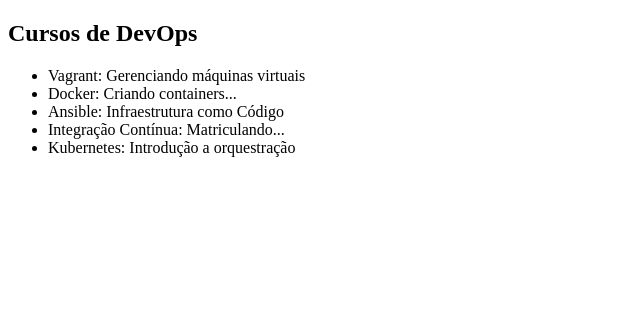
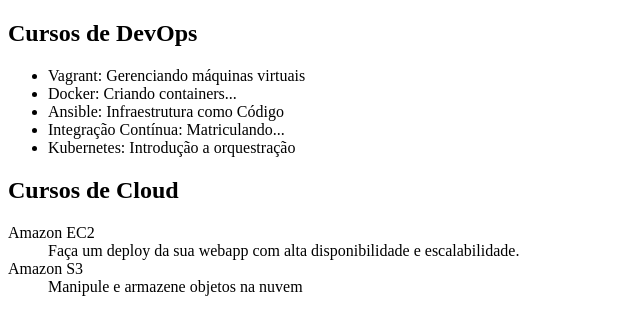
Before and after one commit to migvidro/alura-git, a plain HTML site: page index.html in a window 1280 px wide. Shown: the whole page, without its empty margins (0-640 px from the left). Drawn offline with Linux system fonts and the light colour scheme.

Commit message:
Cursos de cloud adicionados

```diff
--- a/index.html
+++ b/index.html
@@ -14,5 +14,14 @@
         <li>Integração Contínua: Matriculando...</li>
         <li>Kubernetes: Introdução a orquestração</li>
     </ul>
+
+    <h2>Cursos de Cloud</h2>
+    <dl>
+        <dt>Amazon EC2</dt>
+        <dd>Faça um deploy da sua webapp com alta disponibilidade e escalabilidade.</dd>
+
+        <dt>Amazon S3</dt>
+        <dd>Manipule e armazene objetos na nuvem</dd>
+    </dl>
 </body>
 </html>
```
